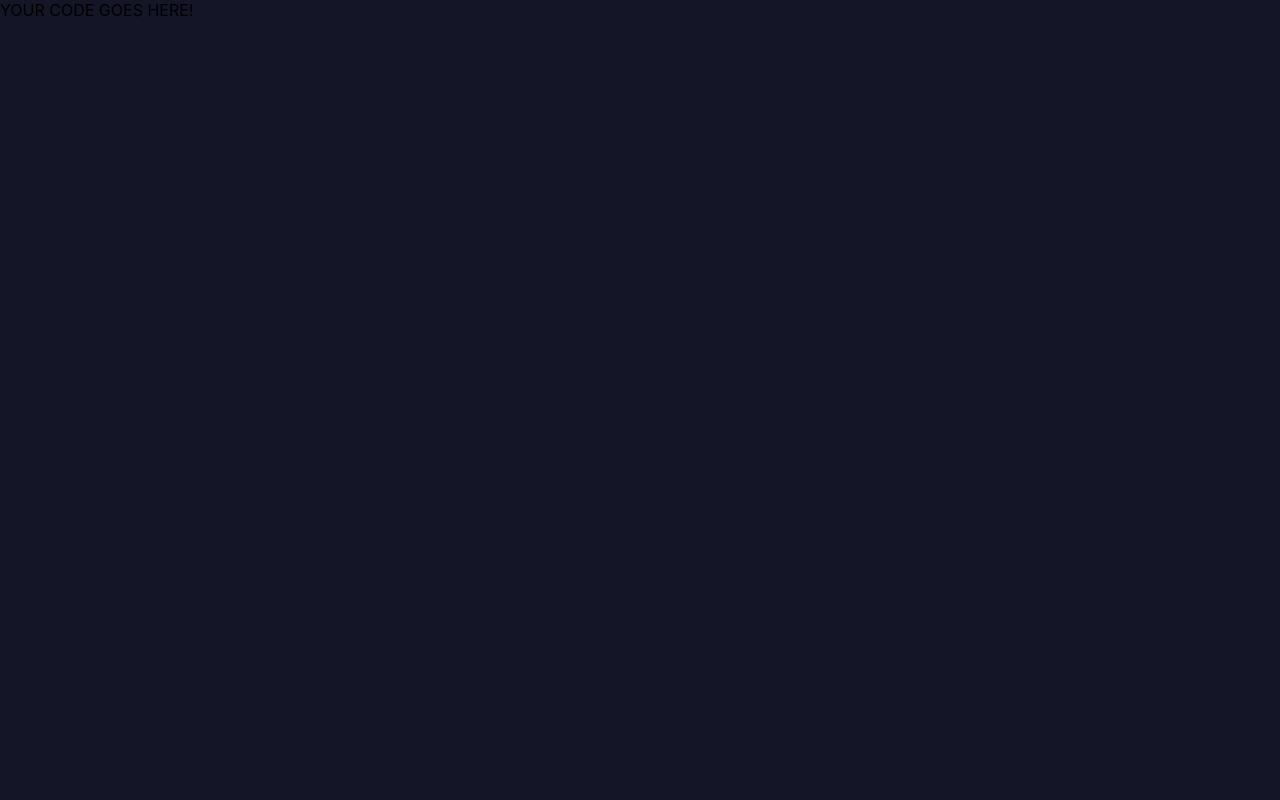
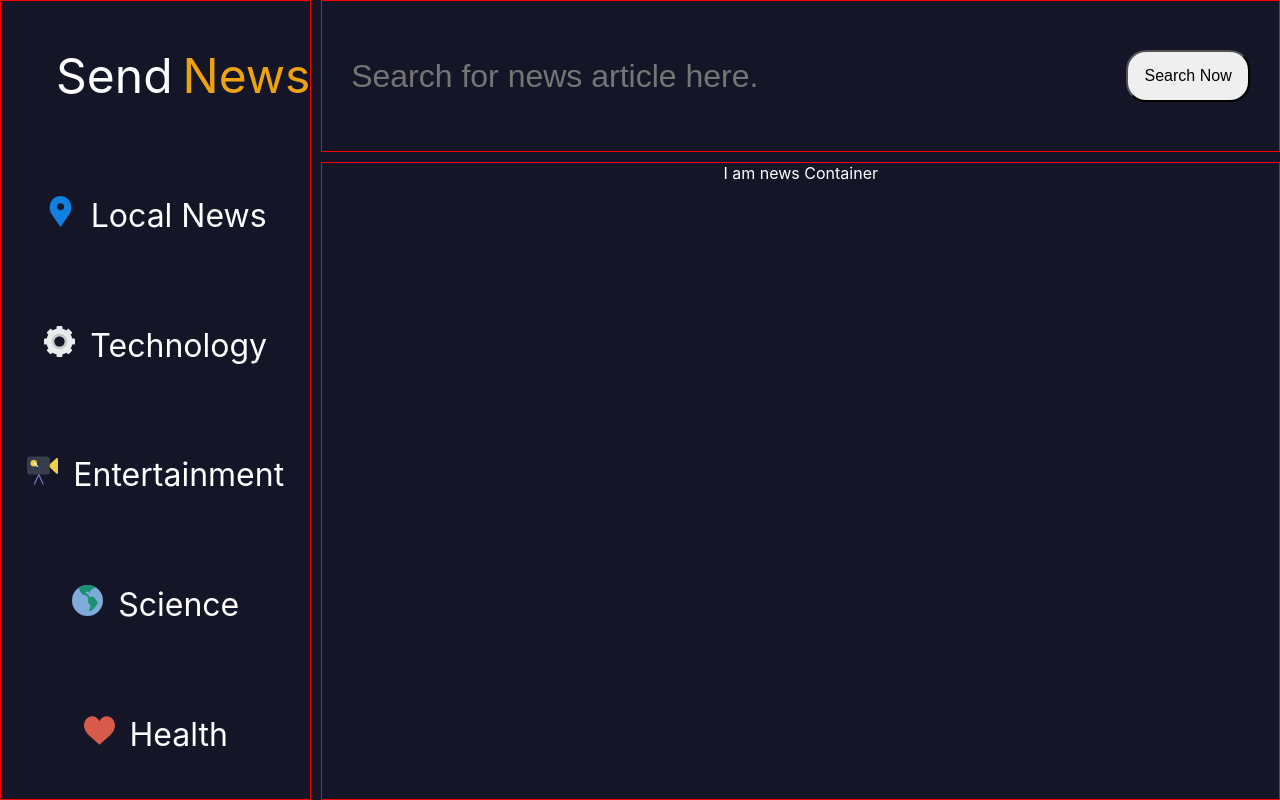
Before and after one commit to ttarlov/send_news, a React app: page / in a window 1280 px wide. Built offline with nearby package versions, Linux system fonts and the light colour scheme.

Commit message:
second messed up commit

```diff
--- a/src/components/App/App.css
+++ b/src/components/App/App.css
@@ -5,9 +5,14 @@
 }
 
 .app {
-  display: flex;
+  display: grid;
+  grid-template-columns: repeat(5, 1fr);
+  grid-template-rows: repeat(5, 1fr);
+  grid-column-gap: 10px;
+  grid-row-gap: 10px;
   background: #141527;
   height: 100vh;
   text-align: center;
   width: 100%;
+  color: white;
 }
--- a/src/components/App/App.js
+++ b/src/components/App/App.js
@@ -1,6 +1,9 @@
 import React, { Component } from 'react';
 import local from '../../data/local';
 import './App.css';
+import Menu from '../Menu/Menu';
+import SearchForm from '../SearchForm/SearchForm';
+import NewsContainer from '../NewsContainer/NewsContainer';
 
 class App extends Component {
   constructor() {
@@ -13,7 +16,9 @@ class App extends Component {
   render () {
     return (
       <div className="app">
-        YOUR CODE GOES HERE!
+        <Menu />
+        <SearchForm />
+        <NewsContainer />
       </div>
     );
   }
--- a/src/components/Menu/Menu.css
+++ b/src/components/Menu/Menu.css
@@ -0,0 +1,29 @@
+.menu {
+  border: solid red 1px;
+  grid-area: 1 / 1 / 6 / 2;
+  color: white;
+  display: flex;
+  flex-direction: column;
+  justify-content: space-around;
+  align-items: flex-start;
+}
+
+.heading-one {
+  color: #FFFFFF;
+  font-size: 3em;
+  margin-left: 55px;
+}
+
+.heading-two {
+  color: #EDA20F;
+  margin-left: 10px;
+}
+
+.section-img {
+  width: 10%;
+  margin-right: 15px;
+}
+
+.section-heading {
+  font-size: 2em;
+}
--- a/src/components/Menu/Menu.js
+++ b/src/components/Menu/Menu.js
@@ -1,6 +1,49 @@
 import React from 'react';
 import './Menu.css'
+import LocalNews from '../../icons/location-icon.svg';
+import Technology from '../../icons/gear.svg';
+import Entertainment from '../../icons/movie-camera.svg';
+import Science from '../../icons/planet.svg';
+import Health from '../../icons/360.svg'
 
-// MENU COMPONENT CODE GOES HERE
+
+
+
+const Menu = () => {
+
+  const navSections =
+  [
+  {img:LocalNews, title: "Local News", alt: "location pin"},
+  {img:Technology, title: "Technology", alt: ""},
+  {img:Entertainment, title: "Entertainment"},
+  {img:Science, title: "Science"},
+  {img:Health, title: "Health"}
+]
+
+
+  const newsHeading = navSections.map(heading => {
+
+    return (
+      <p className="section-heading" >
+        <img className="section-img"
+          src={heading.img}
+          alt="location pin"/>
+      {heading.title}
+      </p>
+    )
+  })
+
+  return(
+    <nav className= "menu">
+      <p className="heading-one">Send
+        <span className="heading-two">News</span>
+      </p>
+
+      {newsHeading}
+
+    </nav>
+
+  )
+}
 
 export default Menu;
--- a/src/components/NewsContainer/NewsContainer.css
+++ b/src/components/NewsContainer/NewsContainer.css
@@ -0,0 +1,4 @@
+.news-container {
+  border: solid red 1px;
+  grid-area: 2 / 2 / 6 / 6;
+}
--- a/src/components/NewsContainer/NewsContainer.js
+++ b/src/components/NewsContainer/NewsContainer.js
@@ -1,6 +1,12 @@
 import React from 'react';
 import './NewsContainer.css'
 
-// NEWSCONTAINER COMPONENT CODE GOES HERE
+const NewsContainer = () => {
+  return (
+    <aside className = "news-container">
+    <p>I am news Container</p>
+    </aside>
+  )
+}
 
 export default NewsContainer;
--- a/src/components/SearchForm/SearchForm.css
+++ b/src/components/SearchForm/SearchForm.css
@@ -0,0 +1,22 @@
+.search-bar {
+  border: solid red 1px;
+  grid-area: 1 / 2 / 2 / 6;
+  display: flex;
+  justify-content: space-around;
+  align-items: center;
+}
+
+.search-button {
+  width: 13%;
+  height: 3.2em;
+  border-radius: 20px;
+  font-size: 1em;
+  font-weight: 500;
+}
+
+.search-input {
+  width: 75%;
+  background: none;
+  border: none;
+  font-size: 2em;
+}
--- a/src/components/SearchForm/SearchForm.js
+++ b/src/components/SearchForm/SearchForm.js
@@ -1,6 +1,19 @@
 import React from 'react';
 import './SearchForm.css';
 
-// SEARCHFORM COMPONENT CODE GOES HERE
+const SearchForm = () => {
+
+  return (
+    <section className ="search-bar" >
+      <input className ="search-input" type="text" placeholder="Search for news article here.">
+      </input>
+      <button className="search-button" type="button">
+      Search Now
+      </button>
+
+    </section>
+  )
+
+}
 
 export default SearchForm;
```
Also changed, not shown: pull_request_template.md (added, +15 -0 lines), src/icons/360.svg (added), src/icons/gear.svg (added), src/icons/location-icon.svg (added), src/icons/movie-camera.svg (added), src/icons/planet.svg (added), src/index.js (line endings or trailing spaces).
